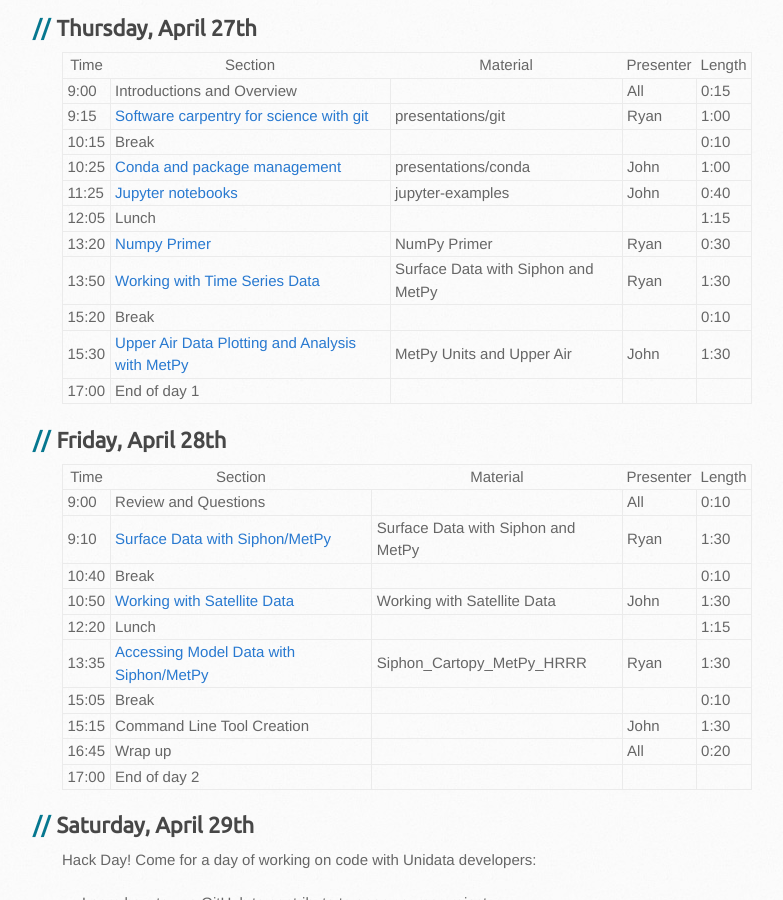
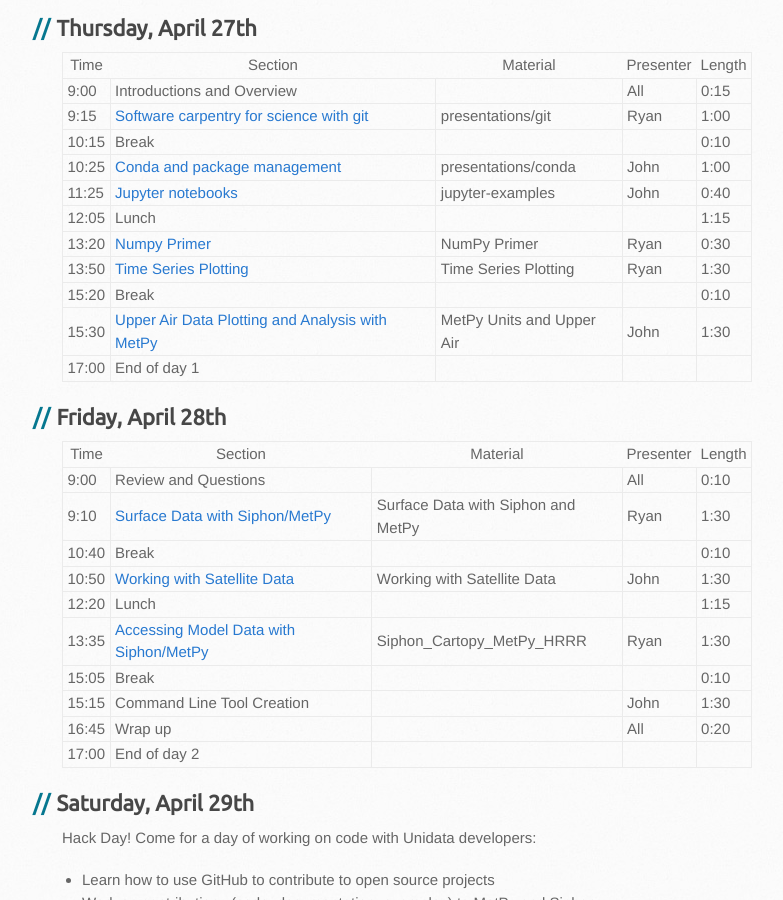
Before and after one commit to Unidata/python-workshop, a Jekyll site: the page built from events/oklahoma2017.md, in a window 1280 px wide and 900 px high, scrolled down 647 px. Shown: the whole window, without its empty margins (108-891 px from the left). Built offline with Jekyll 4.4.1, drawn with Linux system fonts in a browser that asks for light colours; some web fonts are replaced; our own code applies the rules of GitHub Pages for plain Markdown files.

Commit message:
MNT: Update links to time series material

```diff
--- a/events/oklahoma2017.md
+++ b/events/oklahoma2017.md
@@ -19,7 +19,7 @@
 | 11:25 | [Jupyter notebooks](http://nbviewer.jupyter.org/github/Unidata/unidata-python-workshop/tree/master/notebooks/jupyter-examples)  | jupyter-examples            | John        |  0:40  |
 | 12:05 | Lunch                                        |                             |             |  1:15  |
 | 13:20 | [Numpy Primer](http://nbviewer.jupyter.org/github/Unidata/unidata-python-workshop/blob/master/notebooks/NumPy Primer.ipynb)        | NumPy Primer  | Ryan        |  0:30  |
-| 13:50 | [Working with Time Series Data ](http://nbviewer.jupyter.org/github/Unidata/unidata-python-workshop/blob/master/notebooks/Surface Data with Siphon and MetPy.ipynb)                     | Surface Data with Siphon and MetPy    | Ryan      |  1:30  |
+| 13:50 | [Time Series Plotting](http://nbviewer.jupyter.org/github/Unidata/unidata-python-workshop/blob/master/notebooks/Time Series Plotting.ipynb)                     | Time Series Plotting    | Ryan      |  1:30  |
 | 15:20 | Break                                        |                             |             |  0:10  |
 | 15:30 | [Upper Air Data Plotting and Analysis with MetPy](http://nbviewer.jupyter.org/github/Unidata/unidata-python-workshop/blob/master/notebooks/MetPy Units and Upper Air.ipynb)                                         | MetPy Units and Upper Air       | John      |  1:30  |
 | 17:00 | End of day 1                                 |                             |             |        |
```
Also changed, not shown: events/madison2017.md (+1 -1 lines), events/millersville2017.md (+1 -1 lines).
